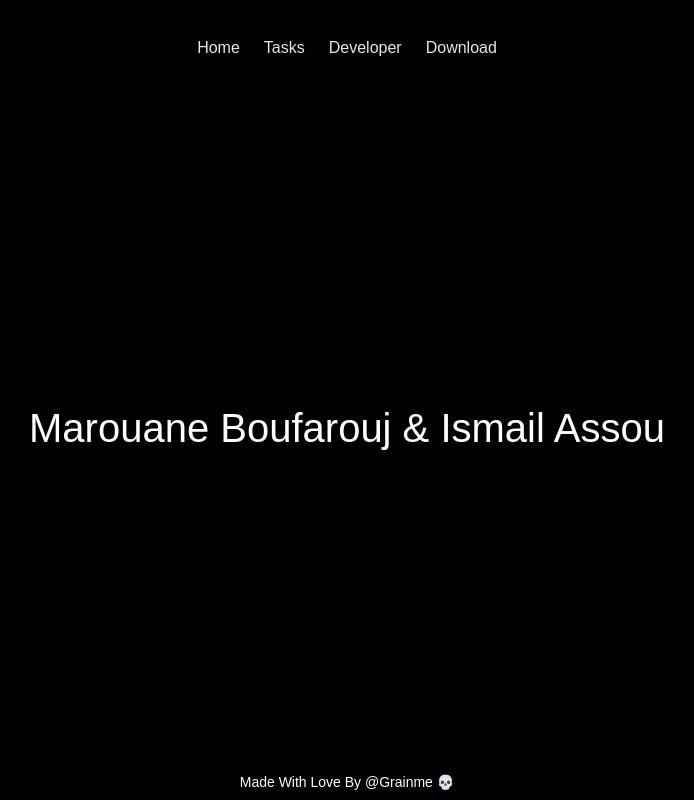
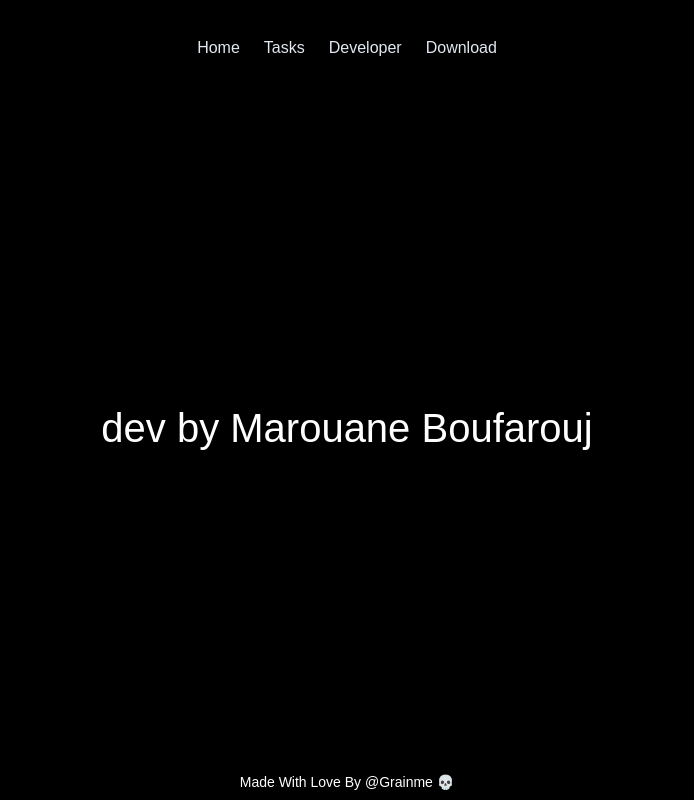
Before and after one commit to grainme/Shuchu, a React (Vite) app: page /WhoAmI in a window 1280 px wide. Shown: the whole page, without its empty margins (293-987 px from the left). Built offline with nearby package versions, Linux system fonts and the light colour scheme; a web font is replaced by a local one.

Commit message:
Update Developer.tsx

```diff
--- a/src/pages/Developer.tsx
+++ b/src/pages/Developer.tsx
@@ -7,7 +7,7 @@ function Dev() {
       <NavBar />
       <div className="sm:w-[70%] flex flex-col justify-center items-center">
         <h1 className="text-[20px] sm:text-[40px] mb-[-1rem] sm:mb-[-2rem] ">
-          Marouane Boufarouj & Ismail Assou
+          dev by Marouane Boufarouj
         </h1>
       </div>
       <Card />
```
